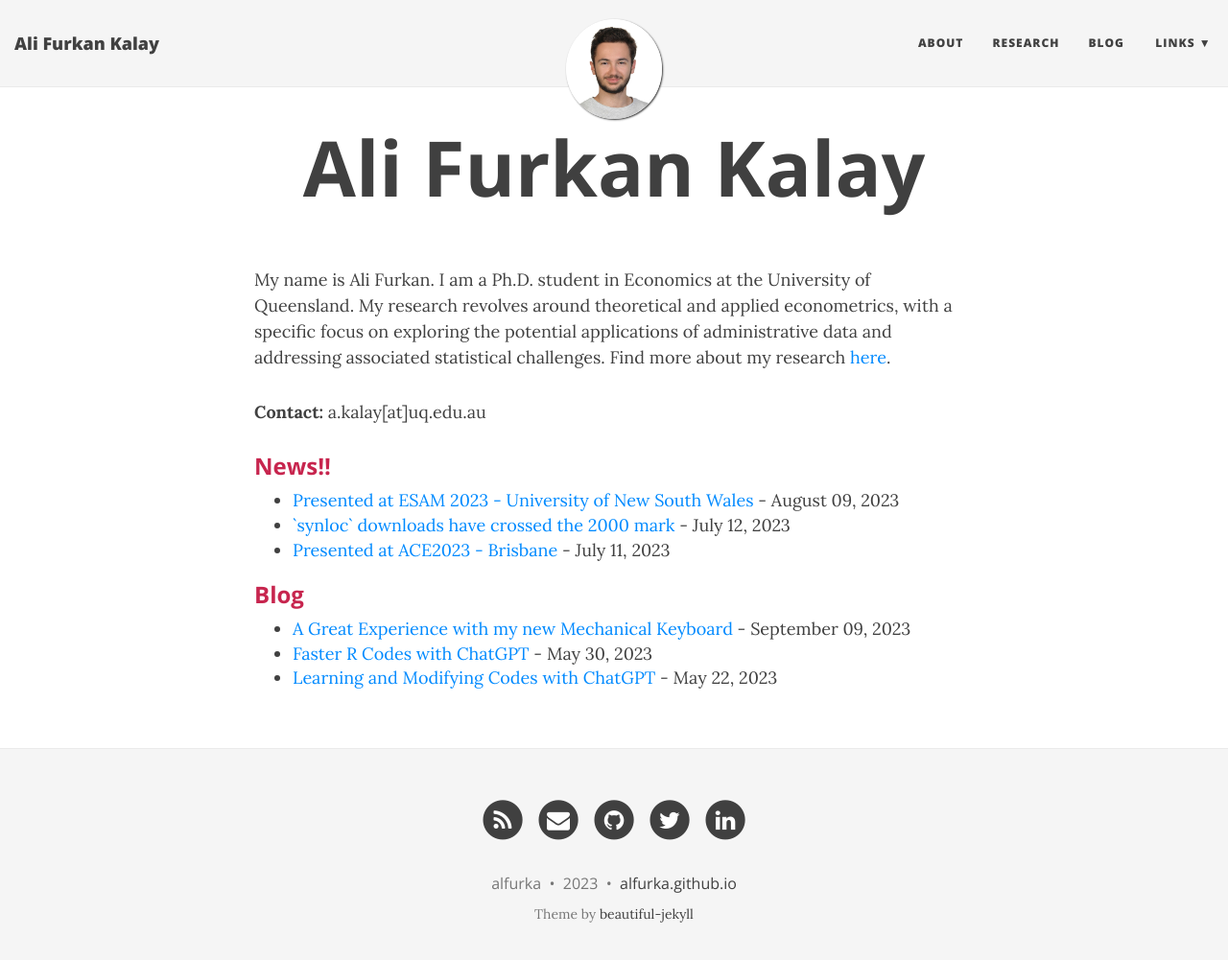
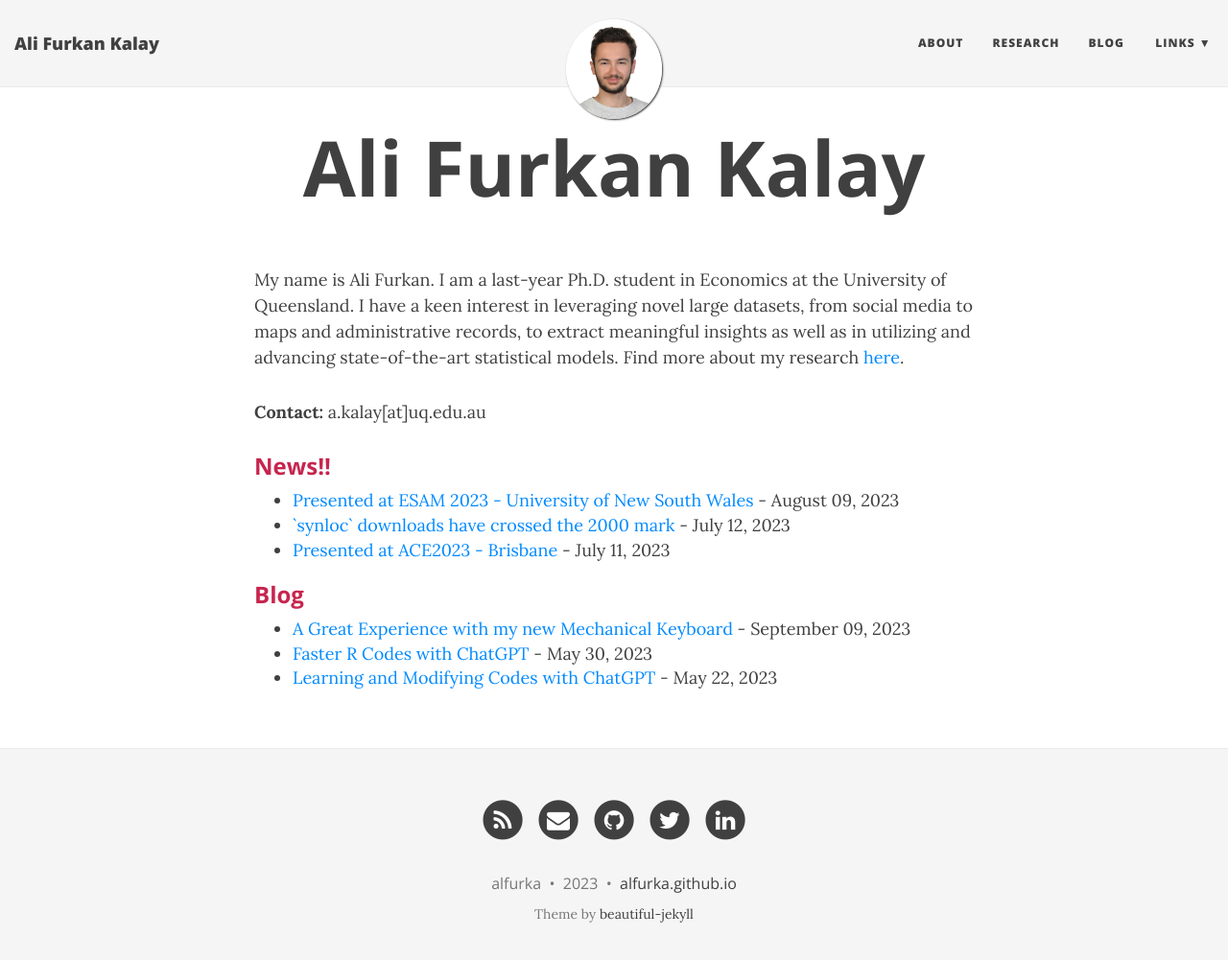
Before and after one commit to alfurka/alfurka.github.io, a Jekyll site: the page built from index.html, in a window 1280 px wide and 1014 px high. Shown: the top 1001 px of the window at 96% size. Built offline with Jekyll 4.4.1, drawn with Linux system fonts in a browser that asks for light colours; nearby versions of some CDN libraries.

Commit message:
Update index.html

```diff
--- a/index.html
+++ b/index.html
@@ -4,7 +4,7 @@ title: Ali Furkan Kalay
 use-site-title: true
 ---
 
-<p>My name is Ali Furkan. I am a Ph.D. student in Economics at the University of Queensland. My research revolves around theoretical and applied econometrics, with a specific focus on exploring the potential applications of administrative data and addressing associated statistical challenges. Find more about my research <a href="https://alfurka.github.io/research/">here</a>.</p>
+<p>My name is Ali Furkan. I am a last-year Ph.D. student in Economics at the University of Queensland. I have a keen interest in leveraging novel large datasets, from social media to maps and administrative records, to extract meaningful insights as well as in utilizing and advancing state-of-the-art statistical models. Find more about my research <a href="https://alfurka.github.io/research/">here</a>.</p>
 
 <p><strong>Contact:</strong> a.kalay[at]uq.edu.au</p>
 
```
